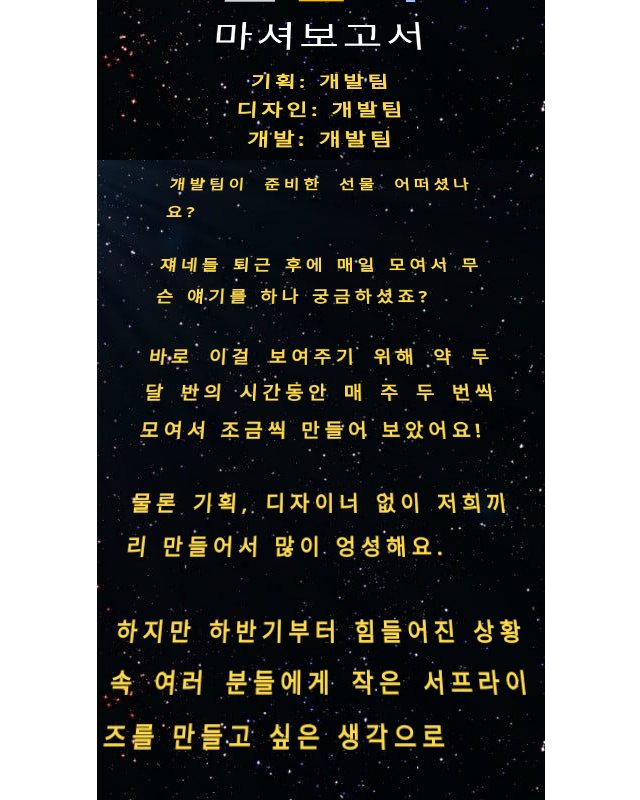
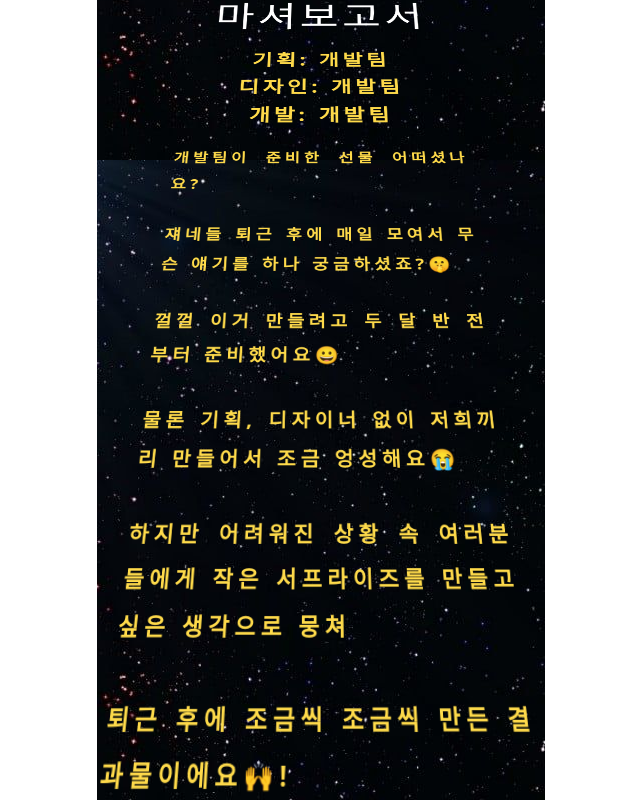
Before and after one commit to Sdh-Side-Project/FE-MaSheo-Report, a Next.js app: page /ending-credit in a window 1280 px wide. Shown: the part 480-1280 px from the top of the page, without its empty margins (319-959 px from the left). Built offline with nearby package versions, Linux system fonts and the light colour scheme.

Commit message:
엔딩크레딧 최종 수정

```diff
--- a/components/EndingCredit/EndingCredit.module.scss
+++ b/components/EndingCredit/EndingCredit.module.scss
@@ -33,7 +33,7 @@
   position: relative;
   top: 99999px;
   transform-origin: 50% 100%;
-  animation: crawl 80s linear;
+  animation: crawl 70s linear;
 }
 
 .crawl > .title {
--- a/components/EndingCredit/EndingCredit.tsx
+++ b/components/EndingCredit/EndingCredit.tsx
@@ -38,21 +38,17 @@ const EndingCreditContainer = () => {
             </div>
             <div className="leading-loose">
               <p className="mb-10">개발팀이 준비한 선물 어떠셨나요?</p>
-              <p className="mb-10">쟤네들 퇴근 후에 매일 모여서 무슨 얘기를 하나 궁금하셨죠?</p>
+              <p className="mb-10">쟤네들 퇴근 후에 매일 모여서 무슨 얘기를 하나 궁금하셨죠?🤫</p>
+              <p className="mb-10">껄껄 이거 만들려고 두 달 반 전부터 준비했어요😀</p>
+              <p className="mb-10">물론 기획, 디자이너 없이 저희끼리 만들어서 조금 엉성해요😭</p>
               <p className="mb-10">
-                바로 이걸 보여주기 위해 약 두 달 반의 시간동안 매 주 두 번씩 모여서 조금씩 만들어
-                보았어요!
+                하지만 어려워진 상황 속 여러분들에게 작은 서프라이즈를 만들고 싶은 생각으로 뭉쳐
               </p>
-              <p className="mb-10">물론 기획, 디자이너 없이 저희끼리 만들어서 많이 엉성해요.</p>
+              <p className="mb-10">퇴근 후에 조금씩 조금씩 만든 결과물이에요🙌!</p>
               <p className="mb-10">
-                하지만 하반기부터 힘들어진 상황 속 여러 분들에게 작은 서프라이즈를 만들고 싶은
-                생각으로
+                재밌게 봐주셨으면 좋겠고 다가오는 23년도 우리 다같이 화이팅 해보아요🤗!
               </p>
-              <p className="mb-10">개발팀이 뭉쳐 퇴근 후에 조금씩 조금씩 만든 결과물이에요!</p>
-              <p className="mb-10">
-                재밌게 봐주셨으면 좋겠고 다가오는 23년도 우리 다같이 화이팅 해보아요!
-              </p>
-              <p className="mb-20">사랑해요 술담화!</p>
+              <p className="mb-20">사랑해요 술담화🥰</p>
               <p className="text-center text-9xl">-끝-</p>
             </div>
           </div>
```
